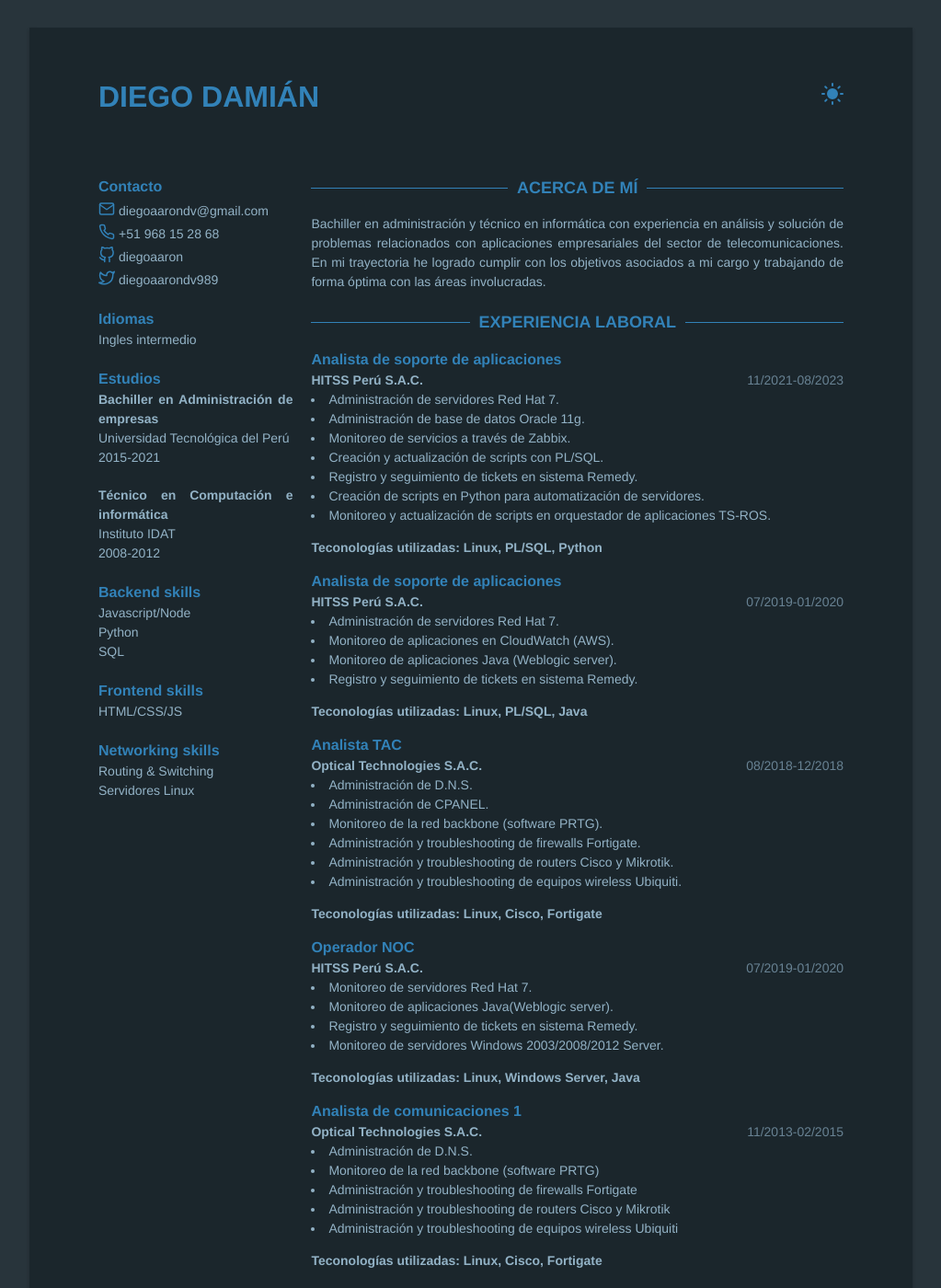
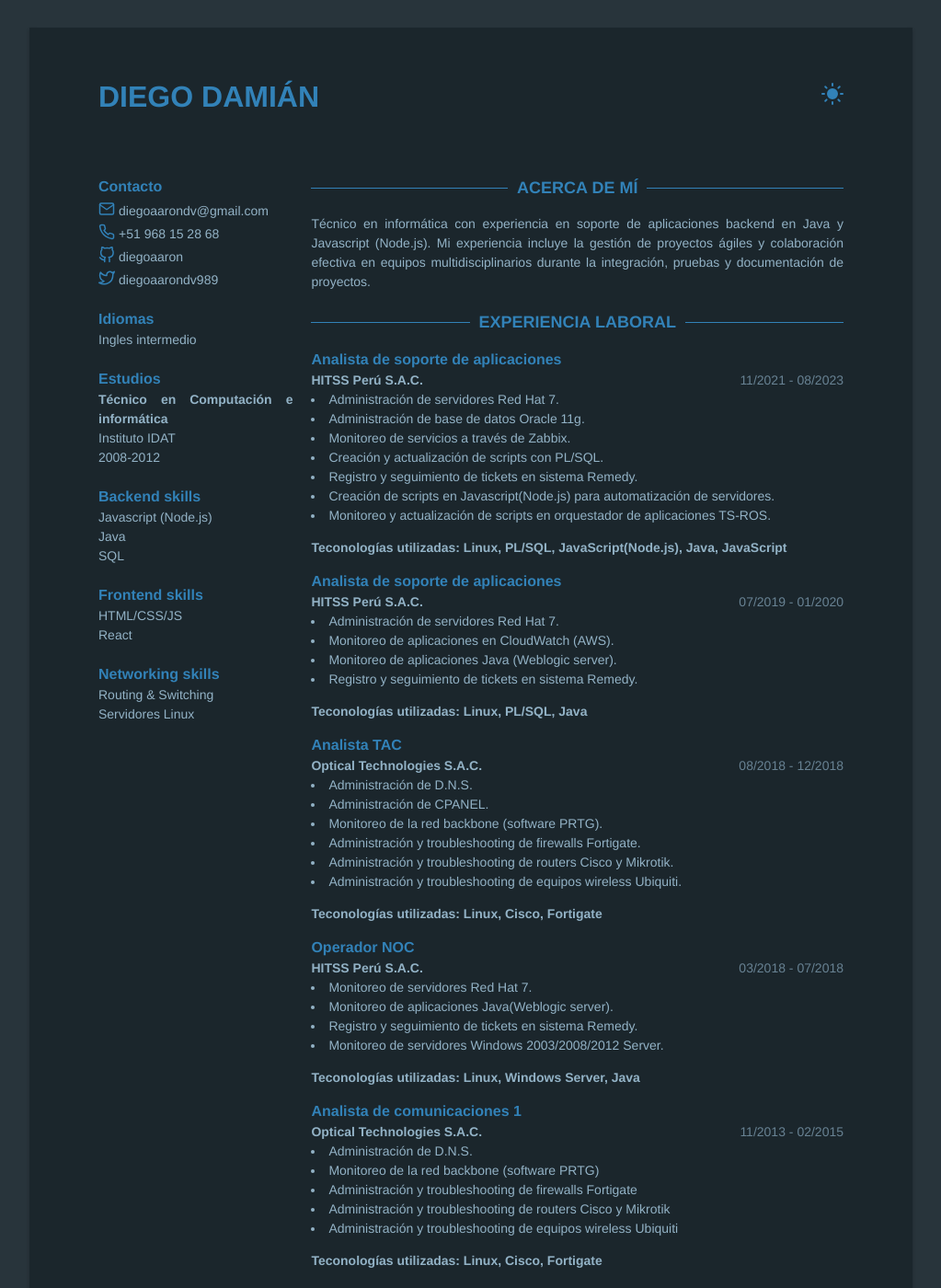
Before and after one commit to diegoaaron/cv, a Jekyll site: the page built from index.html, in a window 1280 px wide and 1400 px high. Shown: the whole window at 92% size, without its empty margins (128-1151 px from the left). Built offline with Jekyll 4.4.1, drawn with Linux system fonts in a browser that asks for light colours; some of the changed text lies outside the part shown.

Commit message:
actualizacion de fechas

```diff
--- a/_data/data.yml
+++ b/_data/data.yml
@@ -7,16 +7,16 @@ contact:
   phone: +51 968 15 28 68
   twitter: diegoaarondv989
   github: diegoaaron
+#  linkedin: johndoe
 #  gitlab: johndoe
-#  linkedin: johndoe
 
 languages:
   - idiom: Ingles intermedio
 
 education:
-  - degree: Bachiller en Administración de empresas
-    time: 2015-2021
-    university: Universidad Tecnológica del Perú
+#  - degree: Bachiller en Administración de empresas
+#    time: 2015-2021
+#    university: Universidad Tecnológica del Perú
 
   - degree: Técnico en Computación e informática
     time: 2008-2012
@@ -25,12 +25,13 @@ education:
 skills:
   - category: Backend
     skill:
-      - Javascript/Node
-      - Python
+      - Javascript (Node.js)
+      - Java
       - SQL
   - category: Frontend
     skill:
       - HTML/CSS/JS
+      - React
   - category: Networking
     skill:
       - Routing & Switching
@@ -38,12 +39,12 @@ skills:
 
 # Profile
 profile: |
-  Bachiller en administración y técnico en informática con experiencia en análisis y solución de problemas relacionados con aplicaciones empresariales del sector de telecomunicaciones. En mi trayectoria he logrado  cumplir con los objetivos asociados a mi cargo y trabajando de forma óptima con las áreas involucradas.
+  Técnico en informática con experiencia en soporte de aplicaciones backend en Java y Javascript (Node.js). Mi experiencia incluye la gestión de proyectos ágiles y colaboración efectiva en equipos multidisciplinarios durante la integración, pruebas y documentación de proyectos.
 
 # Experience
 experience:
   - role: Analista de soporte de aplicaciones
-    time: 11/2021-08/2023
+    time: 11/2021 - 08/2023
     company: HITSS Perú S.A.C.
 #    details: |
 #      Administración de servidores Red Hat 7.
@@ -53,14 +54,14 @@ experience:
      - tar: Monitoreo de servicios a través de Zabbix.
      - tar: Creación y actualización de scripts con PL/SQL.
      - tar: Registro y seguimiento de tickets en sistema Remedy.
-     - tar: Creación de scripts en Python para automatización de servidores.
+     - tar: Creación de scripts en Javascript(Node.js) para automatización de servidores.
      - tar: Monitoreo y actualización de scripts en orquestador de aplicaciones TS-ROS.
 
     technologies_used: |
-      Linux, PL/SQL, Python
+      Linux, PL/SQL, JavaScript(Node.js), Java, JavaScript
 
   - role: Analista de soporte de aplicaciones
-    time: 07/2019-01/2020
+    time: 07/2019 - 01/2020
     company: HITSS Perú S.A.C.
 #    details: |
 #      Administración de servidores Red Hat 7.
@@ -74,10 +75,10 @@ experience:
       Linux, PL/SQL, Java
 
   - role: Analista TAC
-    time: 08/2018-12/2018
+    time: 08/2018 - 12/2018
     company: Optical Technologies S.A.C.
 #    details: |
-#      Administración de D.N.S.
+#      Administración de servidores Red Hat 7.
     tareas:
      - tar: Administración de D.N.S.
      - tar: Administración de CPANEL.
@@ -90,10 +91,10 @@ experience:
       Linux, Cisco, Fortigate
 
   - role: Operador NOC
-    time: 07/2019-01/2020
+    time: 03/2018 - 07/2018
     company: HITSS Perú S.A.C.
 #    details: |
-#      Monitoreo de servidores Red Hat 7.
+#      Administración de servidores Red Hat 7.
     tareas:
      - tar: Monitoreo de servidores Red Hat 7.
      - tar: Monitoreo de aplicaciones Java(Weblogic server).
@@ -104,10 +105,10 @@ experience:
       Linux, Windows Server, Java
 
   - role: Analista de comunicaciones 1
-    time: 11/2013-02/2015
+    time: 11/2013 - 02/2015
     company: Optical Technologies S.A.C.
 #    details: |
-#      Administración de D.N.S.
+#      Administración de servidores Red Hat 7.
     tareas:
      - tar: Administración de D.N.S.
      - tar: Monitoreo de la red backbone (software PRTG)
@@ -119,10 +120,10 @@ experience:
       Linux, Cisco, Fortigate
 
   - role: Asistente de sistemas
-    time: 04/2013-10/2013
+    time: 04/2013 - 10/2013
     company: CyJ Constructores y Contratistas S.A.C.
 #    details: |
-#      Administración de firewall ISA Server 2006
+#      Administración de servidores Red Hat 7.
     tareas:
      - tar: Administración de firewall ISA Server 2006
      - tar: Administración de intranet en CMS Joomla 2.8
@@ -134,10 +135,10 @@ experience:
       Joomla, Windows Server
 
   - role: Practicas pre-profesionales - Área de sistemas
-    time: 04/2012-03/2013
+    time: 04/2012 - 03/2013
     company: CyJ Constructores y Contratistas S.A.C.
 #    details: |
-#      Implementación de cableado estructurado LAN
+#      Administración de servidores Red Hat 7.
     tareas:
      - tar: Implementación de cableado estructurado LAN
      - tar: Soporte técnico de computadoras, laptops e impresoras
@@ -147,10 +148,10 @@ experience:
       Windows Server, cableado estructurado, Joomla
 
   - role: Auxiliar de Laboratorio
-    time: 02/2011-10/2013
+    time: 02/2011 - 10/2011
     company: Universidad Tecnológica del Perú
 #    details: |
-#      Implementación de cableado LAN
+#      Administración de servidores Red Hat 7.
     tareas:
      - tar: Implementación de cableado LAN
      - tar: Creación y restauración de backups
@@ -167,7 +168,7 @@ certification:
     time: 06/05/2021
 
   - institution: Huawei Training
-    name_hours: Huawei University Open Courses
+    name_hours: Curso Huawei University Open Courses
     time: 17/12/2020
 
   - institution: Sistemas UNI
@@ -177,10 +178,6 @@ certification:
   - institution: Sistemas UNI
     name_hours: Curso de Modelamiento de datos (24 hrs)
     time: 24/06/2019
-
-  - institution: Municipalidad de Lima
-    name_hours: Taller de Machine Learning
-    time: 11/05/2019
 
   - institution: Cibertec
     name_hours: Curso Java 7.0 Fundamentals Developer (70 hrs)
```
